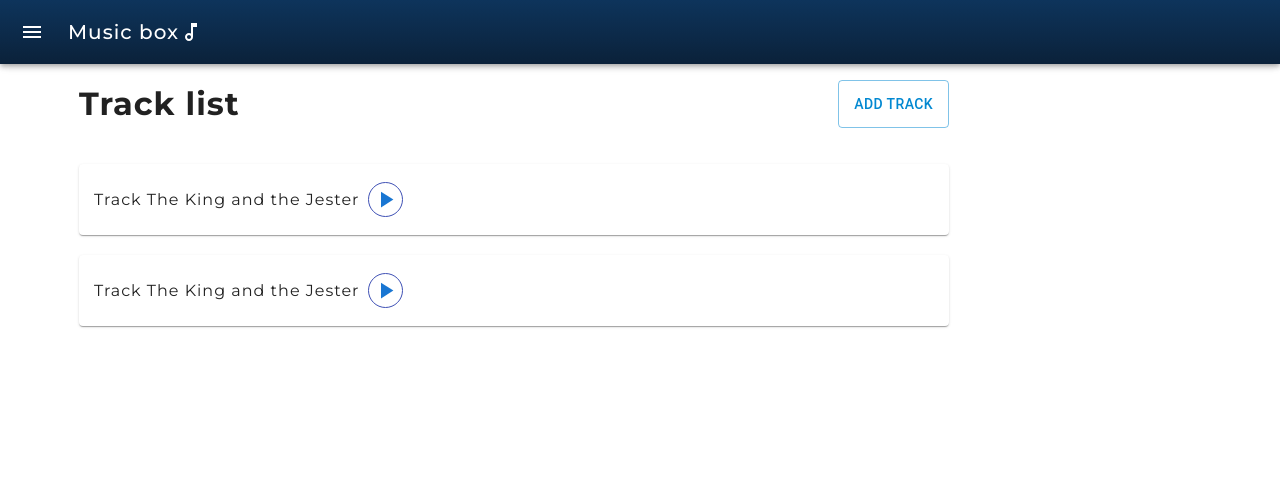
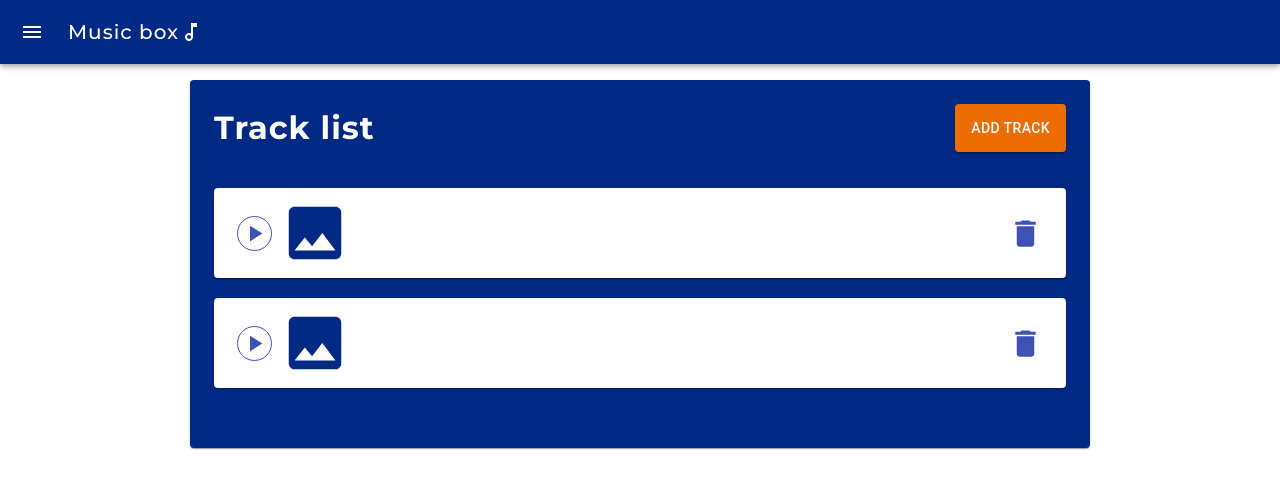
Before and after one commit to 12Aleks/Music-box, a Next.js app in the folder client/: page /tracks in a window 1280 px wide. Shown: the top 488 px of the page. Built offline with nearby package versions, Linux system fonts and the light colour scheme.

Commit message:
[id].tsx component has been created

```diff
--- a/client/components/TrackItem.tsx
+++ b/client/components/TrackItem.tsx
@@ -1,7 +1,8 @@
 import React, {FC} from 'react';
 import {ITrack} from "../types/treck";
-import {Card, IconButton} from "@mui/material";
-import {Pause, PlayArrow} from "@mui/icons-material";
+import {Card, Grid, IconButton} from "@mui/material";
+import {Pause, PlayArrow, Delete, Image} from "@mui/icons-material";
+import {useRouter} from "next/router";
 
 interface TrackItemProps {
     track: ITrack,
@@ -9,15 +10,27 @@ interface TrackItemProps {
 }
 
 const TrackItem: FC<TrackItemProps> = ({track, active = false}) => {
+    const router = useRouter()
+
     return (
-        <Card className='track'>
-            {track.name}
-            <IconButton>
-
+        <Card className='track' onClick={() => router.push('/tracks/' + track._id)}>
+            <IconButton className='play' onClick={e => e.stopPropagation()}>
                 {
                     active? <Pause color='primary' fontSize="large" /> : <PlayArrow color='primary' fontSize="large"/>
-
                 }
+            </IconButton>
+            {
+                !track.picture ? <img src={track.picture} alt={track._id}/>:<Image className='imageIcon'/>
+            }
+             <Grid container direction='column' className='track_description'>
+                 <div className='track_title'>{track.name}</div>
+                 <div className='track_autor'>{track.artist}</div>
+             </Grid>
+            {
+                active && <div>03:34 / 05:00</div>
+            }
+            <IconButton className='delete' onClick={e => e.stopPropagation()}>
+                <Delete fontSize="large"/>
             </IconButton>
         </Card>
     );
--- a/client/pages/tracks/create.tsx
+++ b/client/pages/tracks/create.tsx
@@ -1,10 +1,13 @@
 import React from 'react';
 import MainLayout from "../../layouts/MainLayout";
+import StapWrapper from "../../components/StapWrapper";
 
 const Create = () => {
     return (
         <MainLayout>
-            Add track
+            <StapWrapper activeStep={1}>
+                <h1>Download</h1>
+            </StapWrapper>
         </MainLayout>
     );
 };
--- a/client/pages/tracks/index.tsx
+++ b/client/pages/tracks/index.tsx
@@ -29,11 +29,15 @@ const Index = () => {
     return (
         <MainLayout>
             <Grid container className='tracks_list'>
+                <Card style={{width: 900}}>
+                    <Box p={3}>
                    <Grid container justifyContent='space-between'>
                        <h1>Track list</h1>
-                       <Button variant="outlined" color="info" onClick={() => router.push('/tracks/create')}>Add track</Button>
+                       <Button variant="contained" size="medium" color="warning" onClick={() => router.push('/tracks/create')}>Add track</Button>
                    </Grid>
                    <TrackList tracks={tracks}/>
+                    </Box>
+                </Card>
             </Grid>
         </MainLayout>
     );
--- a/client/styles/_global.scss
+++ b/client/styles/_global.scss
@@ -3,11 +3,13 @@
 $dark_primary: #002984;
 $primary: #3f51b5;
 $light_primary: #757de8;
+$dark: rgba(9,24,41,.7);
 
 div#__next {
   margin-top: 80px;
   h1, h2, h3, h4, h5, h6, p, a, span, div{
     font-family: 'Montserrat', sans-serif;
     letter-spacing: 1px;
+    color: #ffffff;
   }
 }
--- a/client/styles/_navbar.scss
+++ b/client/styles/_navbar.scss
@@ -1,6 +1,6 @@
 .css-ciy9n4-MuiPaper-root-MuiAppBar-root, .css-1t29gy6-MuiToolbar-root{
   background: $primary;
-  background: linear-gradient(0deg, rgba(9,24,41,.9) 0%, rgba(9,24,41,.8) 50%, rgba(9,24,41,.7) 100%);
+  background: linear-gradient(0deg, $dark_primary 0%, $dark_primary 50%, $dark_primary 100%);
   min-height: 51px !important;
 }
 .css-8u39c-MuiTypography-root{
--- a/client/styles/_tracks.scss
+++ b/client/styles/_tracks.scss
@@ -1,23 +1,104 @@
-.tracks_list{
+
+.tracks_list {
   justify-content: center;
-  max-width: 900px;
+  max-width: 1200px;
+  display: flex;
+  align-items: center;
   width: 100%;
   padding: 0 15px 10px 15px;
-  h1{
+  & > div{
+    background: $dark_primary;
+  }
+  h1 {
     margin: 0;
+    color: #fff;
   }
-  .card{
+
+  .card {
 
   }
 }
-.track{
+
+.track {
   margin: 20px auto;
   padding: 10px 15px;
   display: flex;
   align-items: center;
-  svg{
+  cursor: pointer;
+  .play svg {
     border-radius: 50%;
     border: 1px solid $primary;
     padding: 3px;
+    fill: $primary;
+  }
+
+  img {
+    width: 70px;
+    height: 70px;
+  }
+
+  .imageIcon {
+    width: 70px;
+    height: 70px;
+    fill: $dark_primary;
+  }
+
+  div.track_description {
+    max-width: 400px;
+    margin: 0 20px;
+
+    .track_title {
+      font-size: 14px;
+    }
+
+    .track_autor {
+      font-size: 12px;
+      color: grey;
+    }
+  }
+
+  .delete {
+    margin-left: auto;
+
+    svg {
+      fill: $primary;
+    }
   }
 }
+
+.single_track{
+  min-height: calc(100vh - 115px);
+  padding: 15px;
+  background: $dark_primary;
+ .description_track_wrapper {
+   margin: 20px 0;
+  h1{
+    font-size: 30px;
+  }
+  h3{
+    font-size: 25px;
+  }
+  img, svg{
+    max-width: 200px;
+    height: auto;
+    width: 100%;
+    margin: 15px;
+  }
+  svg{
+    fill: lightgrey;
+  }
+  div:nth-last-child(1){
+    margin-left: 20px;
+  }
+ }
+ .MuiFormControl-root{
+   margin-bottom: 15px;
+   background: #fff;
+   border-radius: 5px;
+ }
+  button{
+    margin-left: auto;
+    max-width: 300px;
+    width: 100%;
+  }
+}
--- a/client/styles/styles.scss
+++ b/client/styles/styles.scss
@@ -1,7 +1,8 @@
 @import "global";
 @import "navbar";
 @import "tracks";
-
+body{
+  background: #f6f6f6;
   .center{
     margin-top: 150px;
     display: flex;
@@ -9,3 +10,4 @@
     align-items: center;
     justify-content: center;
   }
+}
```
Also changed, not shown: client/components/StapWrapper.tsx (added, +31 -0 lines), client/pages/tracks/[id].tsx (+60 -0 lines). Lines whose indentation alone changed are shown as unchanged.
